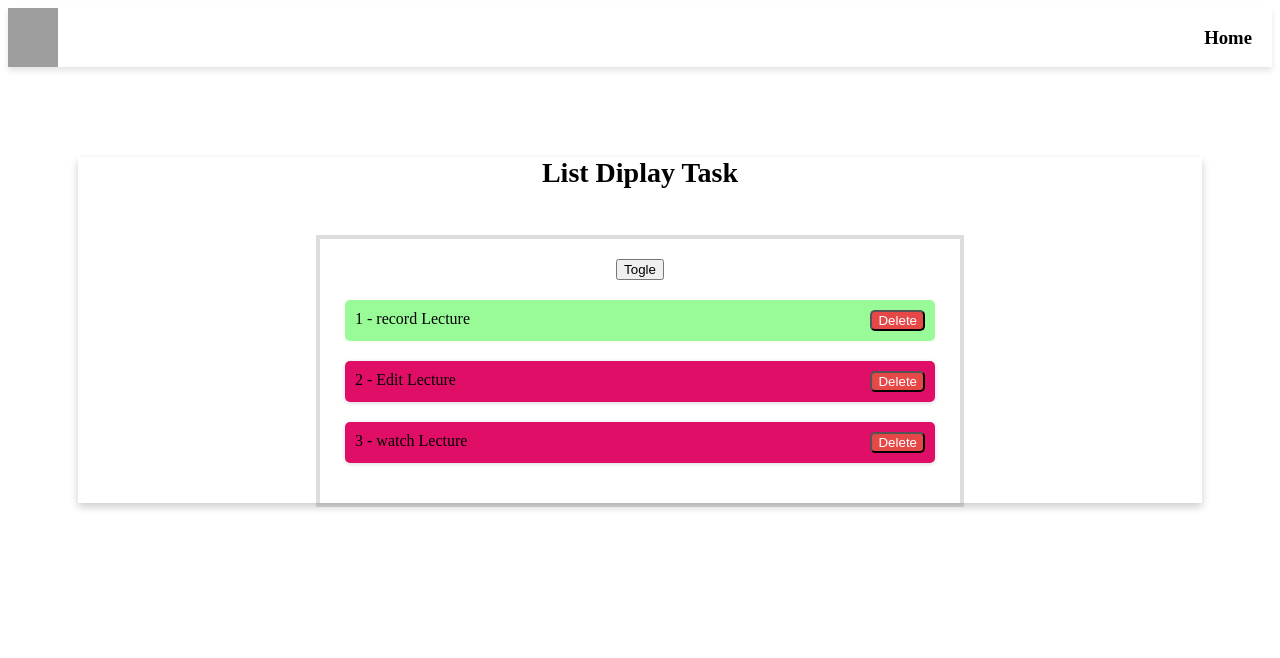
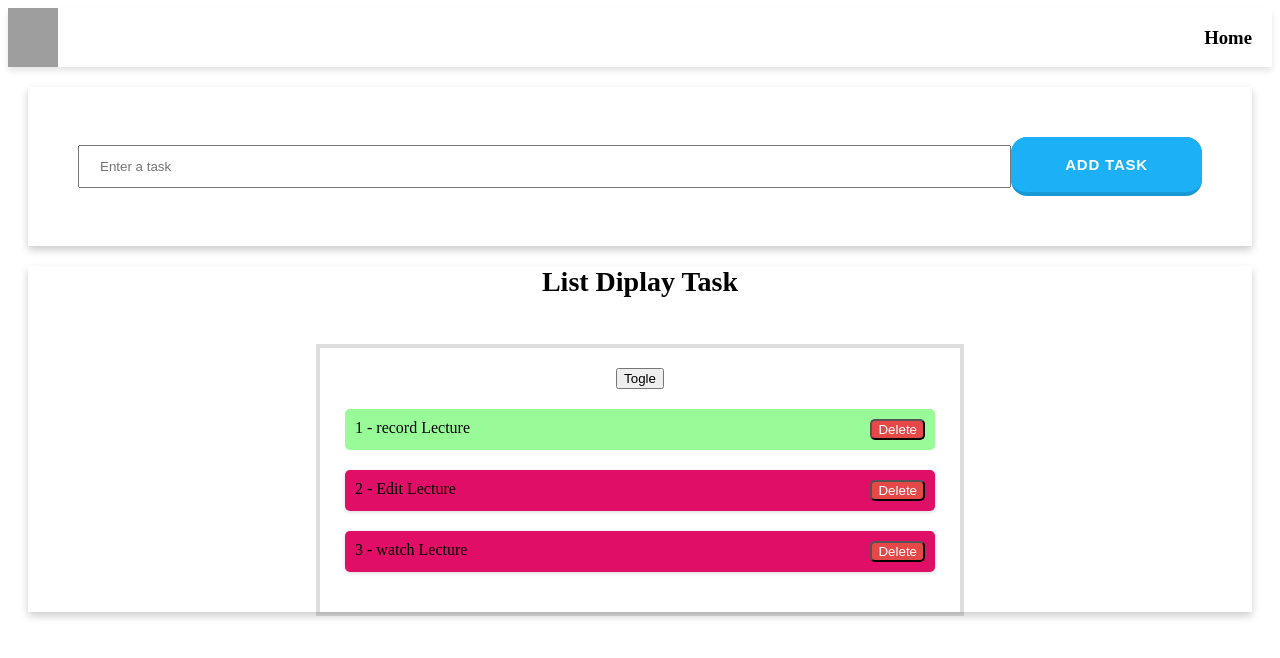
Before and after one commit to ajaykandarkar/React_Notes, a React (Create React App) app in the folder learning_react/: page / in a window 1280 px wide. Shown: the top 658 px of the page. Built offline with nearby package versions, Linux system fonts and the light colour scheme; grey boxes are pictures that could not be loaded.

Commit message:
form handling

```diff
--- a/learning_react/src/App.js
+++ b/learning_react/src/App.js
@@ -4,6 +4,7 @@ import React, { useState } from 'react'
 import { Header } from './Components/Header';
 // import CouterApplication from './Components/CouterApplication';
 import StateByUsingArray from './Components/StateByUsingArray';
+import { AddTask } from './Components/AddTask';
 function App() {
   const [task, setTask] = useState([{ id: 1, name: "record Lecture", completed: true }, { id: 2, name: "Edit Lecture", completed: false }, { id: 3, name: "watch Lecture", completed: false }])
     const [show, setShow] = useState(true);
@@ -19,8 +20,10 @@ function App() {
    <>
     {/* <CouterApplication></CouterApplication> */}
     <Header></Header>
+    <AddTask task={task} setTask={setTask}/>
     {/* here we send a props  from one componet to another it is simply used to transer the data from parent to child componenet */}
     <StateByUsingArray title={"List Diplay"} subtitle={"Task"} task={task} show={show} setShow={setShow} handleDelete={handleDelete}></StateByUsingArray>
+
    </>
   );
 }
--- a/learning_react/src/CSS/StateUsingArray.css
+++ b/learning_react/src/CSS/StateUsingArray.css
@@ -4,7 +4,6 @@
     align-items: center;
     gap: 10px;
     margin: 20px;
-    padding: 50px;
 }
 
 
@@ -58,3 +57,103 @@ li.completed{
 .incomplete{
     background-color: rgb(224, 14, 102);
 }
+
+.addtask{
+    justify-content: center;
+    align-items: center;
+    gap: 10px;
+    margin: 20px;
+    padding: 50px;
+    box-shadow: 0 4px 8px 0 rgba(0,0,0,0.2);
+    transition: 0.3s;
+    text-align: center;
+
+}
+
+input[type=text] {
+    width: 100%;
+    padding: 12px 20px;
+    margin: 8px 0;
+    box-sizing: border-box;
+    columns: 12;
+  }
+
+
+
+/* CSS */
+.button-19 {
+  appearance: button;
+  background-color: #1899D6;
+  border: solid transparent;
+  border-radius: 16px;
+  border-width: 0 0 4px;
+  box-sizing: border-box;
+  color: #FFFFFF;
+  cursor: pointer;
+  display: inline-block;
+  font-family: din-round,sans-serif;
+  font-size: 15px;
+  font-weight: 700;
+  letter-spacing: .8px;
+  line-height: 20px;
+  margin: 0;
+  outline: none;
+  overflow: visible;
+  padding: 13px 16px;
+  text-align: center;
+  text-transform: uppercase;
+  touch-action: manipulation;
+  transform: translateZ(0);
+  transition: filter .2s;
+  user-select: none;
+  -webkit-user-select: none;
+  vertical-align: middle;
+  white-space: nowrap;
+  width: 20%;
+  columns: 4;
+}
+
+.button-19:after {
+  background-clip: padding-box;
+  background-color: #1CB0F6;
+  border: solid transparent;
+  border-radius: 16px;
+  border-width: 0 0 4px;
+  bottom: -4px;
+  content: "";
+  left: 0;
+  position: absolute;
+  right: 0;
+  top: 0;
+  z-index: -1;
+}
+
+.button-19:main,
+.button-19:focus {
+  user-select: auto;
+}
+
+.button-19:hover:not(:disabled) {
+  filter: brightness(1.1);
+  -webkit-filter: brightness(1.1);
+}
+
+.button-19:disabled {
+  cursor: auto;
+}
+
+.button-19:active {
+  border-width: 4px 0 0;
+  background: none;
+}
+
+fancy-box-with-button {
+  background-color: white;
+  border-radius: 4px;
+  margin: 10px;
+  display: block;
+  position: relative;
+  height: 30px;
+  box-sizing: border-box;
+  padding-right: 100px;
+}
--- /dev/null
+++ b/learning_react/src/Components/AddTask.jsx
@@ -0,0 +1,32 @@
+import React, { useState } from 'react';
+import '../CSS/StateUsingArray.css';
+
+export const AddTask = ({ task, setTask }) => {
+  const [newTask, setNewTask] = useState('');
+
+  const handleChange = (e) => {
+    setNewTask(e.target.value);
+  };
+
+  const handleSubmit = (e) => {
+    e.preventDefault();
+    const newTaskObject = {
+      id: Math.floor(Math.random() * 10000),
+      name: newTask,
+      completed: true,
+    };
+    console.log("new task ", newTaskObject);
+    setTask([...task,newTaskObject]);
+    //here we need to pass previous task and new task
+    setNewTask(''); // Clear the input field after submitting
+  };
+
+  return (
+    <section className='addtask'>
+      <form onSubmit={handleSubmit} style={{ display: 'flex' }}>
+        <input onChange={handleChange} type='text' name='task' id='task' placeholder='Enter a task' value={newTask}/>
+        <button className='button-19' type='submit'>Add Task</button>
+      </form>
+    </section>
+  );
+};
```
